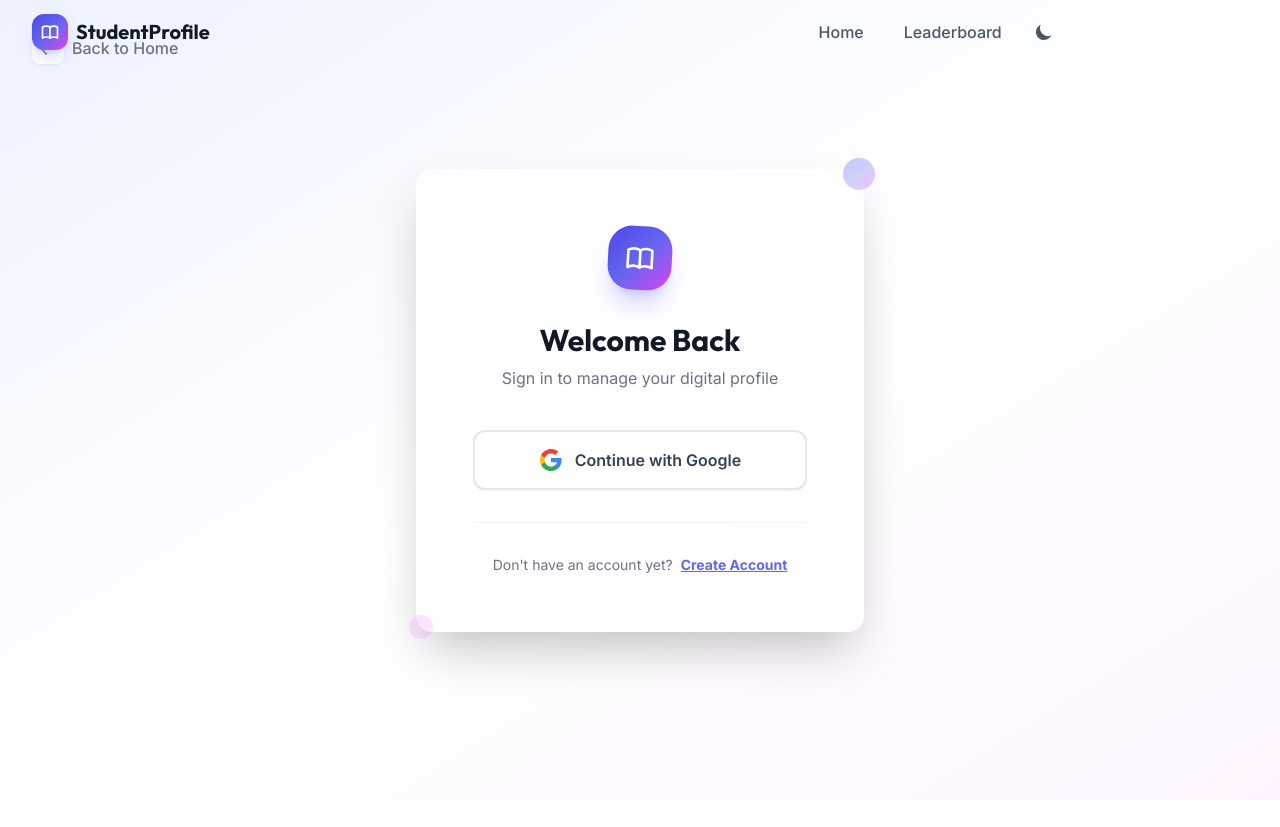
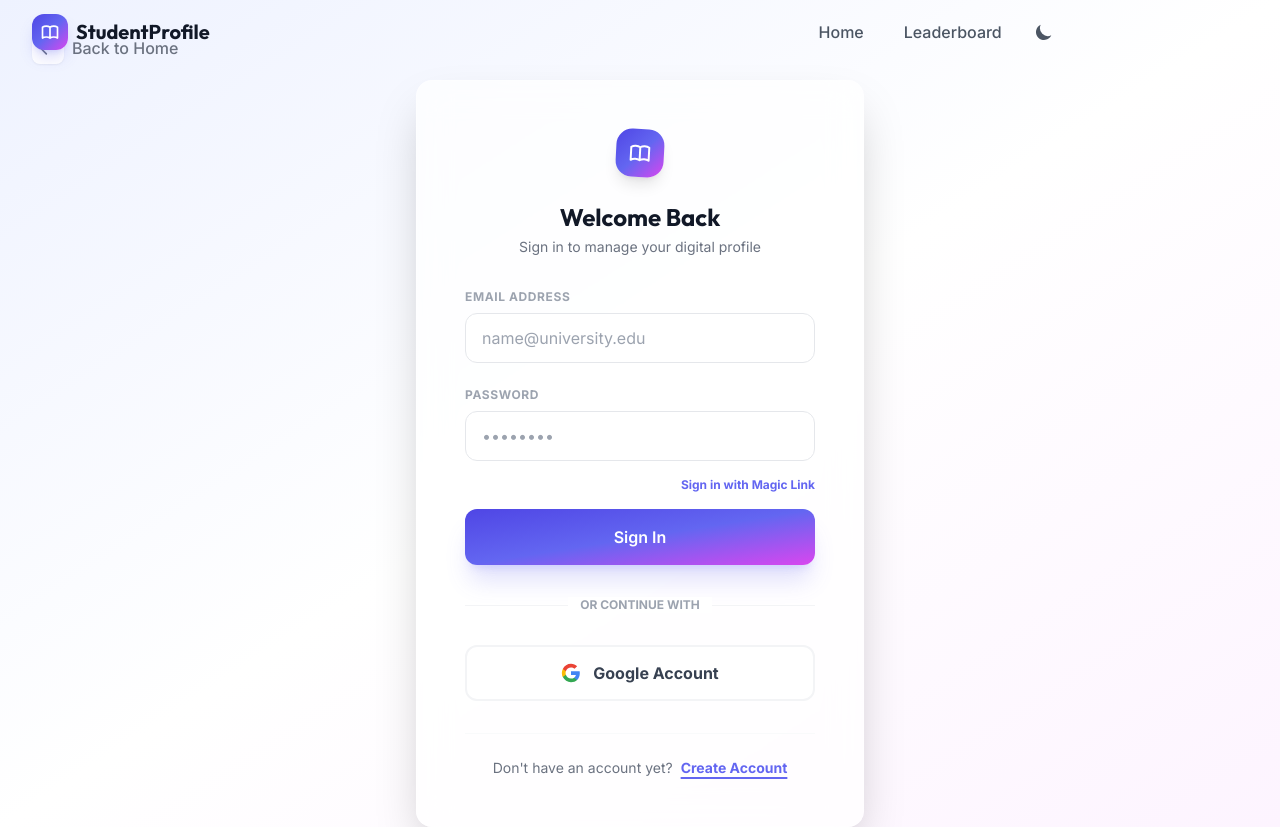
Before and after one commit to sragul2007123-ship-it/student-profile-platform, a React (Vite) app in the folder student-profile-platform/frontend/: page /login in a window 1280 px wide. Before the commit the page ends 800 px from the top, so only its background shows below. Built offline with nearby package versions, Linux system fonts and the light colour scheme; no server answers.

Commit message:
Added Magic Link authentication support

```diff
--- a/student-profile-platform/frontend/src/pages/Login.jsx
+++ b/student-profile-platform/frontend/src/pages/Login.jsx
@@ -1,25 +1,66 @@
-import { useEffect } from 'react'
+import { useState, useEffect } from 'react'
 import { useNavigate, useLocation, Link } from 'react-router-dom'
 import { useAuth } from '../context/AuthContext'
-import { motion } from 'framer-motion'
+import { motion, AnimatePresence } from 'framer-motion'
 
 export default function Login() {
-  const { user, signInWithGoogle, loading } = useAuth()
+  const { user, signInWithGoogle, signUpWithEmail, signInWithEmail, signInWithMagicLink, loading } = useAuth()
   const navigate = useNavigate()
   const location = useLocation()
 
   const isRegister = location.pathname === '/register'
 
+  const [email, setEmail] = useState('')
+  const [password, setPassword] = useState('')
+  const [name, setName] = useState('')
+  const [confirmPassword, setConfirmPassword] = useState('')
+  const [isMagicLink, setIsMagicLink] = useState(false)
+  const [error, setError] = useState('')
+  const [authLoading, setAuthLoading] = useState(false)
+  const [success, setSuccess] = useState('')
+
   useEffect(() => {
     if (user && !loading) navigate('/dashboard')
   }, [user, loading, navigate])
 
+  const handleSubmit = async (e) => {
+    e.preventDefault()
+    setError('')
+    setSuccess('')
+    setAuthLoading(true)
+
+    try {
+      if (isRegister) {
+        if (password !== confirmPassword) {
+          throw new Error("Passwords do not match")
+        }
+        if (password.length < 6) {
+          throw new Error("Password must be at least 6 characters")
+        }
+        await signUpWithEmail(email, password, name)
+        setSuccess('Check your email to confirm your account!')
+      } else {
+        if (isMagicLink) {
+          await signInWithMagicLink(email)
+          setSuccess('Magic Link sent! Check your email to log in.')
+        } else {
+          await signInWithEmail(email, password)
+          navigate('/dashboard')
+        }
+      }
+    } catch (err) {
+      setError(err.message)
+    } finally {
+      setAuthLoading(false)
+    }
+  }
+
   return (
-    <div className="min-h-screen flex items-center justify-center gradient-bg-subtle px-4 relative">
+    <div className="min-h-screen flex items-center justify-center gradient-bg-subtle px-4 relative pt-20">
       {/* Back Button */}
       <Link
         to="/"
-        className="absolute top-8 left-8 flex items-center gap-2 group text-gray-500 hover:text-primary-600 transition-all font-medium"
+        className="absolute top-8 left-8 flex items-center gap-2 group text-gray-500 hover:text-primary-600 transition-all font-medium z-10"
       >
         <div className="w-8 h-8 rounded-lg bg-white dark:bg-surface-800 shadow-sm flex items-center justify-center group-hover:bg-primary-50">
           <svg className="w-5 h-5" fill="none" viewBox="0 0 24 24" stroke="currentColor">
@@ -38,58 +79,161 @@ export default function Login() {
       <motion.div
         initial={{ opacity: 0, scale: 0.95 }}
         animate={{ opacity: 1, scale: 1 }}
-        className="relative glass-card p-10 md:p-14 w-full max-w-md shadow-2xl"
+        className="relative glass-card p-8 md:p-12 w-full max-w-md shadow-2xl"
       >
         {/* Logo */}
-        <div className="flex items-center justify-center mb-8">
-          <div className="w-16 h-16 rounded-3xl gradient-bg flex items-center justify-center shadow-xl shadow-primary-500/25 rotate-3">
-            <svg className="w-8 h-8 text-white" fill="none" viewBox="0 0 24 24" stroke="currentColor">
+        <div className="flex items-center justify-center mb-6">
+          <div className="w-12 h-12 rounded-2xl gradient-bg flex items-center justify-center shadow-lg rotate-3">
+            <svg className="w-6 h-6 text-white" fill="none" viewBox="0 0 24 24" stroke="currentColor">
               <path strokeLinecap="round" strokeLinejoin="round" strokeWidth={2} d="M12 6.253v13m0-13C10.832 5.477 9.246 5 7.5 5S4.168 5.477 3 6.253v13C4.168 18.477 5.754 18 7.5 18s3.332.477 4.5 1.253m0-13C13.168 5.477 14.754 5 16.5 5c1.747 0 3.332.477 4.5 1.253v13C19.832 18.477 18.247 18 16.5 18c-1.746 0-3.332.477-4.5 1.253" />
             </svg>
           </div>
         </div>
 
-        <h1 className="text-3xl font-display font-bold text-center mb-2 dark:text-white">
-          {isRegister ? 'Join the Community' : 'Welcome Back'}
+        <h1 className="text-2xl font-display font-bold text-center mb-1 dark:text-white">
+          {isRegister ? 'Join the Community' : (isMagicLink ? 'Passwordless Sign In' : 'Welcome Back')}
         </h1>
-        <p className="text-center text-gray-500 dark:text-gray-400 mb-10">
+        <p className="text-center text-sm text-gray-500 dark:text-gray-400 mb-8">
           {isRegister
             ? 'Create your professional student profile today'
-            : 'Sign in to manage your digital profile'}
+            : (isMagicLink ? "We'll send a login link to your inbox" : 'Sign in to manage your digital profile')}
         </p>
+
+        {error && (
+          <div className="mb-6 p-4 rounded-xl bg-red-100/50 border border-red-200 text-red-600 text-sm animate-shake">
+            {error}
+          </div>
+        )}
+
+        {success && (
+          <div className="mb-6 p-4 rounded-xl bg-emerald-100/50 border border-emerald-200 text-emerald-600 text-sm animate-fade-in font-medium">
+            {success}
+          </div>
+        )}
+
+        {/* Email Form */}
+        <form onSubmit={handleSubmit} className="space-y-4 mb-8">
+          {isRegister && (
+            <motion.div initial={{ opacity: 0, y: -10 }} animate={{ opacity: 1, y: 0 }}>
+              <label className="block text-xs font-bold text-gray-400 uppercase tracking-wider mb-2">Full Name</label>
+              <input
+                type="text"
+                required
+                className="input-field py-3"
+                placeholder="Alex Johnson"
+                value={name}
+                onChange={e => setName(e.target.value)}
+              />
+            </motion.div>
+          )}
+          <div>
+            <label className="block text-xs font-bold text-gray-400 uppercase tracking-wider mb-2">Email Address</label>
+            <input
+              type="email"
+              required
+              className="input-field py-3"
+              placeholder="name@university.edu"
+              value={email}
+              onChange={e => setEmail(e.target.value)}
+            />
+          </div>
+
+          <AnimatePresence mode="wait">
+            {!isMagicLink && (
+              <motion.div
+                key="password-field"
+                initial={{ opacity: 0, height: 0 }}
+                animate={{ opacity: 1, height: 'auto' }}
+                exit={{ opacity: 0, height: 0 }}
+                className="overflow-hidden"
+              >
+                <div className="pt-2">
+                  <label className="block text-xs font-bold text-gray-400 uppercase tracking-wider mb-2">Password</label>
+                  <input
+                    type="password"
+                    required={!isMagicLink}
+                    className="input-field py-3"
+                    placeholder="••••••••"
+                    value={password}
+                    onChange={e => setPassword(e.target.value)}
+                  />
+                </div>
+                {isRegister && (
+                  <div className="pt-4">
+                    <label className="block text-xs font-bold text-gray-400 uppercase tracking-wider mb-2">Confirm Password</label>
+                    <input
+                      type="password"
+                      required
+                      className="input-field py-3"
+                      placeholder="••••••••"
+                      value={confirmPassword}
+                      onChange={e => setConfirmPassword(e.target.value)}
+                    />
+                  </div>
+                )}
+              </motion.div>
+            )}
+          </AnimatePresence>
+
+          {!isRegister && (
+            <div className="flex justify-end">
+              <button
+                type="button"
+                onClick={() => setIsMagicLink(!isMagicLink)}
+                className="text-xs font-bold text-primary-500 hover:text-primary-600 transition-colors"
+              >
+                {isMagicLink ? 'Use Password instead' : 'Sign in with Magic Link'}
+              </button>
+            </div>
+          )}
+
+          <button
+            type="submit"
+            disabled={authLoading}
+            className="w-full btn-primary py-4 shadow-xl shadow-primary-500/20"
+          >
+            {authLoading ? 'Please wait...' : (
+              isRegister ? 'Create Account' : (isMagicLink ? 'Send Magic Link' : 'Sign In')
+            )}
+          </button>
+        </form>
+
+        <div className="relative mb-8">
+          <div className="absolute inset-0 flex items-center">
+            <div className="w-full border-t border-gray-100 dark:border-surface-700"></div>
+          </div>
+          <div className="relative flex justify-center text-xs uppercase font-bold text-gray-400">
+            <span className="bg-white dark:bg-surface-800 px-3">Or continue with</span>
+          </div>
+        </div>
 
         {/* Google Sign In Button */}
         <button
           onClick={signInWithGoogle}
-          className="w-full flex items-center justify-center gap-3 px-6 py-4 rounded-xl border-2 border-gray-200 dark:border-surface-600 bg-white dark:bg-surface-800 hover:bg-gray-50 dark:hover:bg-surface-700 hover:border-primary-300 dark:hover:border-primary-600 shadow-sm transition-all duration-300 group"
+          className="w-full flex items-center justify-center gap-3 px-6 py-3.5 rounded-xl border-2 border-gray-100 dark:border-surface-600 bg-white dark:bg-surface-800 hover:bg-gray-50 dark:hover:bg-surface-700 hover:border-primary-300 transition-all duration-300 group"
         >
-          {/* Google Icon */}
-          <svg className="w-6 h-6" viewBox="0 0 24 24">
+          <svg className="w-5 h-5" viewBox="0 0 24 24">
             <path d="M22.56 12.25c0-.78-.07-1.53-.2-2.25H12v4.26h5.92a5.06 5.06 0 01-2.2 3.32v2.77h3.57c2.08-1.92 3.28-4.74 3.28-8.1z" fill="#4285F4" />
             <path d="M12 23c2.97 0 5.46-.98 7.28-2.66l-3.57-2.77c-.98.66-2.23 1.06-3.71 1.06-2.86 0-5.29-1.93-6.16-4.53H2.18v2.84C3.99 20.53 7.7 23 12 23z" fill="#34A853" />
             <path d="M5.84 14.09c-.22-.66-.35-1.36-.35-2.09s.13-1.43.35-2.09V7.07H2.18C1.43 8.55 1 10.22 1 12s.43 3.45 1.18 4.93l2.85-2.22.81-.62z" fill="#FBBC05" />
             <path d="M12 5.38c1.62 0 3.06.56 4.21 1.64l3.15-3.15C17.45 2.09 14.97 1 12 1 7.7 1 3.99 3.47 2.18 7.07l3.66 2.84c.87-2.6 3.3-4.53 6.16-4.53z" fill="#EA4335" />
           </svg>
-          <span className="font-semibold text-gray-700 dark:text-gray-200 group-hover:text-primary-600 dark:group-hover:text-primary-400 transition-colors">
-            {isRegister ? 'Sign up with Google' : 'Continue with Google'}
+          <span className="font-bold text-gray-700 dark:text-gray-200 group-hover:text-primary-600 dark:group-hover:text-primary-400 transition-colors">
+            Google Account
           </span>
         </button>
 
-        <div className="mt-8 pt-8 border-t border-gray-100 dark:border-surface-700 text-center">
+        <div className="mt-8 pt-6 border-t border-gray-50 dark:border-surface-700 text-center">
           <p className="text-sm text-gray-500 dark:text-gray-400">
             {isRegister ? 'Already have an account?' : "Don't have an account yet?"}
             <Link
               to={isRegister ? '/login' : '/register'}
-              className="ml-2 font-bold text-primary-500 hover:text-primary-600 underline"
+              className="ml-2 font-bold text-primary-500 hover:text-primary-600 underline decoration-2 underline-offset-4"
             >
               {isRegister ? 'Sign In' : 'Create Account'}
             </Link>
           </p>
         </div>
-
-        {/* Decorative dots */}
-        <div className="absolute -top-3 -right-3 w-8 h-8 rounded-full gradient-bg opacity-30"></div>
-        <div className="absolute -bottom-2 -left-2 w-6 h-6 rounded-full bg-accent-400 opacity-20"></div>
       </motion.div>
     </div>
   )
```
Also changed, not shown: student-profile-platform/frontend/src/context/AuthContext.jsx (+53 -0 lines).
